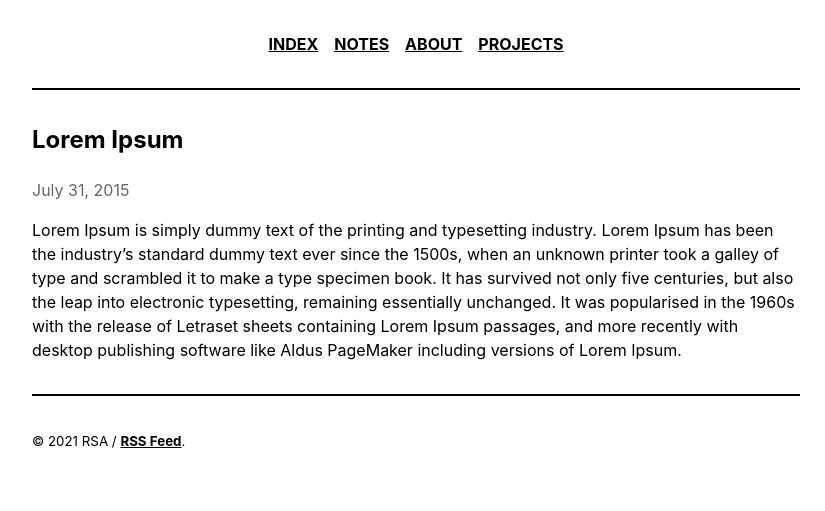
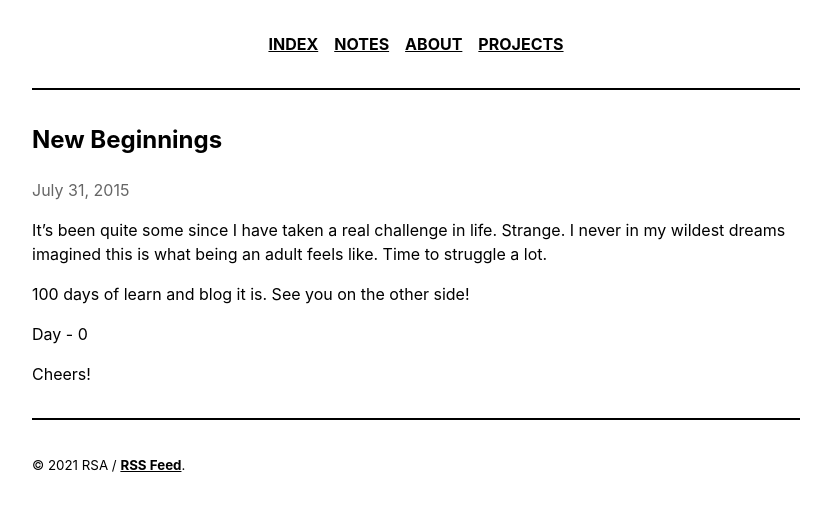
Before and after one commit to asoliyarohit/asoliyarohit.github.io, a Jekyll site: the page built from _posts/2015-07-31-lorem-ipsum.md, in a window 1280 px wide. Shown: the top 511 px of the page, without its empty margins (224-1049 px from the left). Built offline with Jekyll 4.4.1, drawn with Linux system fonts in a browser that asks for light colours.

Commit message:
Update 2015-07-31-lorem-ipsum.md

```diff
--- a/_posts/2015-07-31-lorem-ipsum.md
+++ b/_posts/2015-07-31-lorem-ipsum.md
@@ -1,7 +1,14 @@
 ---
 layout: post
-title: Lorem Ipsum
-description: Lorem Ipsum
+title: New Beginnings
+description: Let's start acting up!
 ---
 
-Lorem Ipsum is simply dummy text of the printing and typesetting industry. Lorem Ipsum has been the industry's standard dummy text ever since the 1500s, when an unknown printer took a galley of type and scrambled it to make a type specimen book. It has survived not only five centuries, but also the leap into electronic typesetting, remaining essentially unchanged. It was popularised in the 1960s with the release of Letraset sheets containing Lorem Ipsum passages, and more recently with desktop publishing software like Aldus PageMaker including versions of Lorem Ipsum.
+It's been quite some since I have taken a real challenge in life. Strange. I never in my wildest dreams imagined this is what being an adult feels like. Time to struggle a lot.
+
+100 days of learn and blog it is. See you on the other side!
+
+
+Day - 0
+
+Cheers!
```
